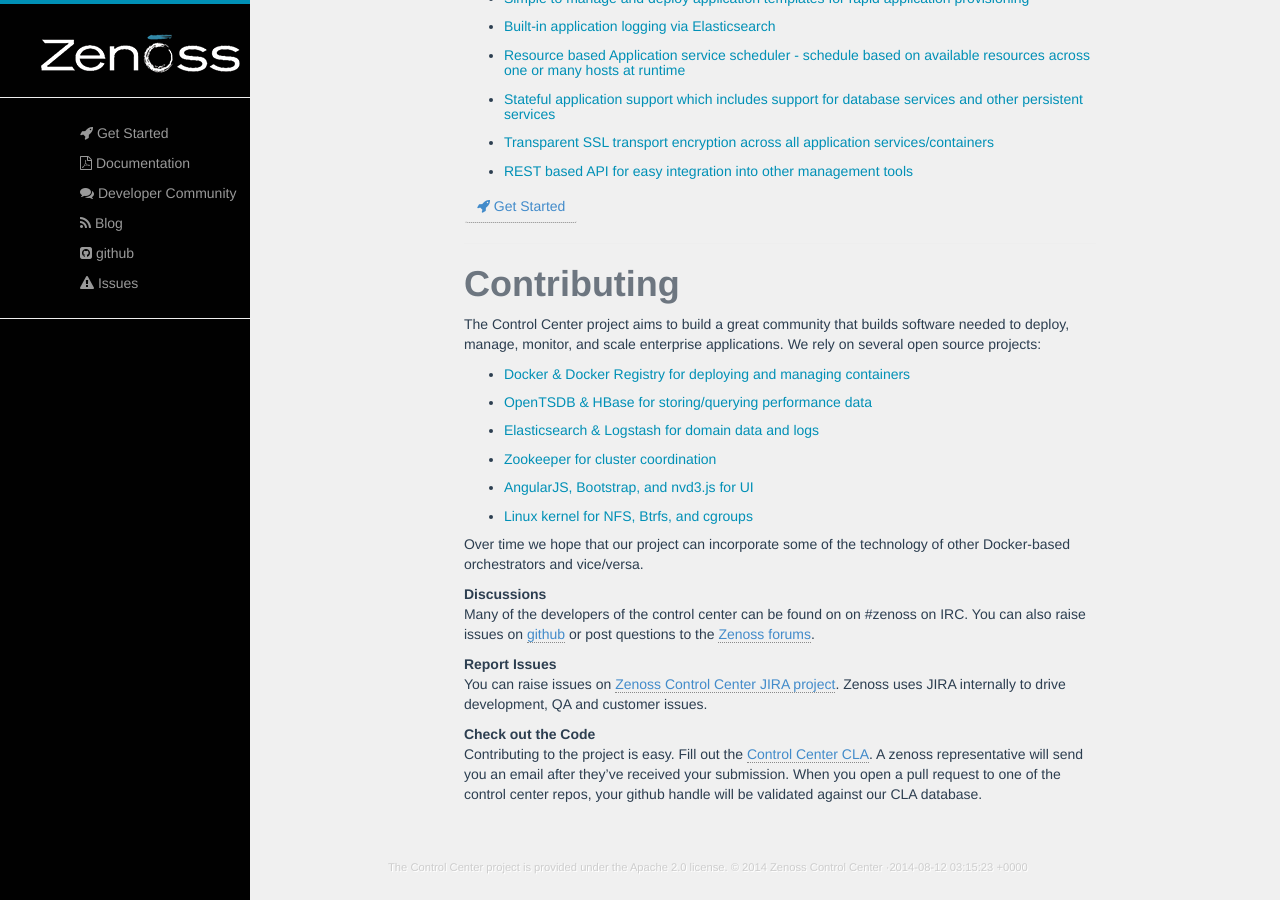
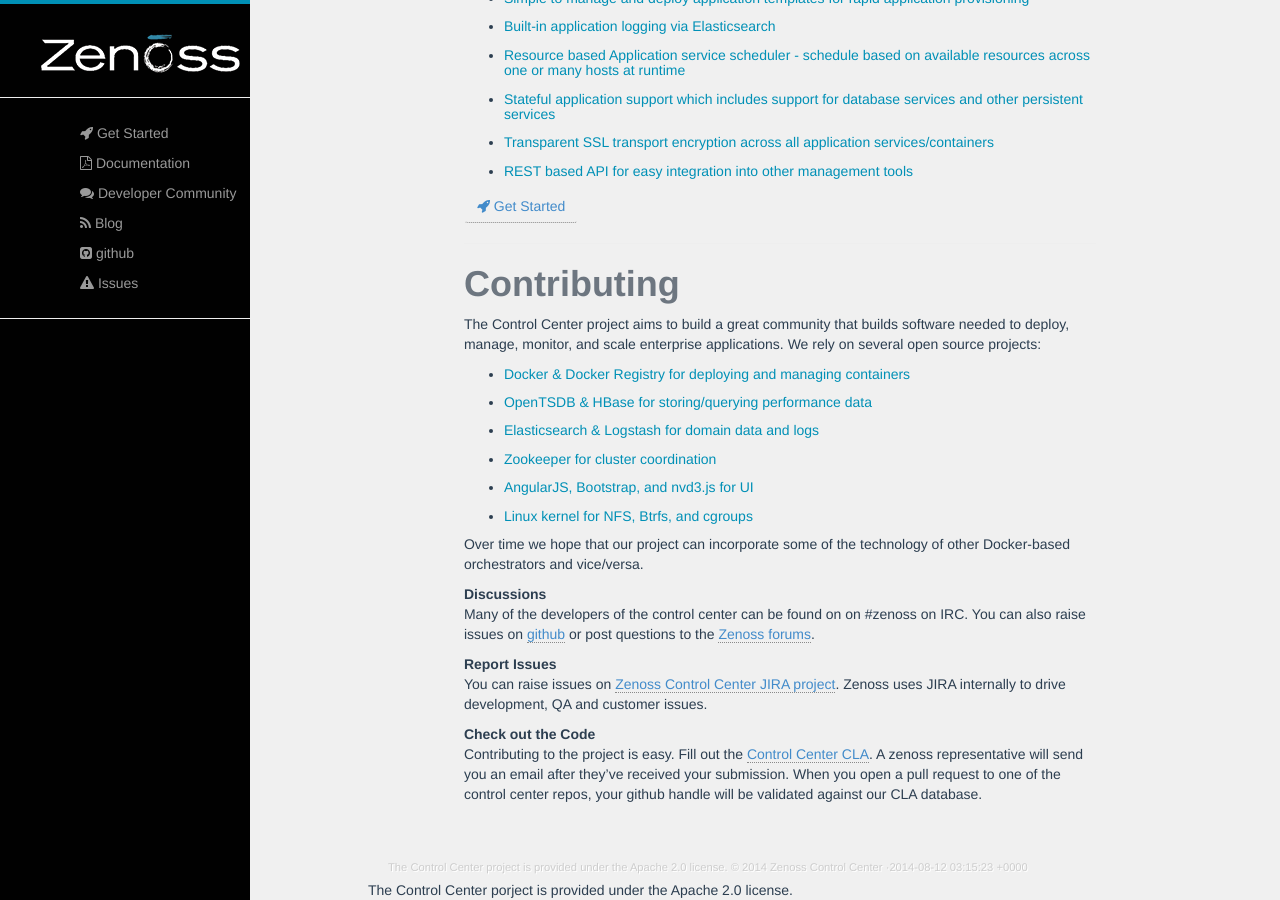
Before and after one commit to control-center/zenoss.io, a Jekyll site: the page built from index.html, in a window 1280 px wide and 900 px high, scrolled down 1207 px. Built offline with Jekyll 4.4.1, drawn with Linux system fonts in a browser that asks for light colours; nearby versions of some CDN libraries; Markdown is read by kramdown in place of the engine named in the settings.

Commit message:
Updated footer

```diff
--- a/_includes/footer.html
+++ b/_includes/footer.html
@@ -1,5 +1,7 @@
     <footer>
        <p class="text-muted credit">The Control Center project is provided under the Apache 2.0 license. &copy; {{ site.time | date: '%Y' }} {{ site.name }} &middot;{{ site.time }}  </p>
+       <h7>The Control Center porject is provided under the Apache 2.0 license.</h7>
+
     </footer>
  <!-- Bootstrap core JavaScript-->
     <script src="{{ site.baseurl }}/js/jquery-1.10.2.min.js"></script>
```
